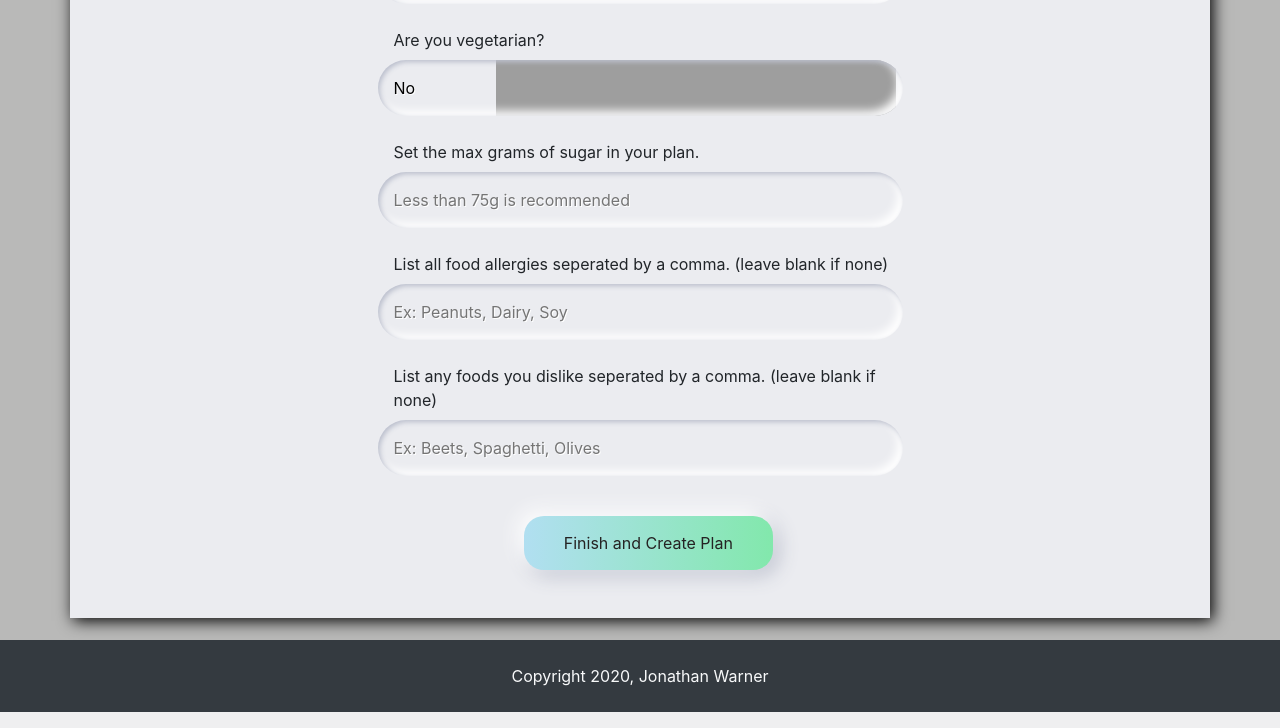
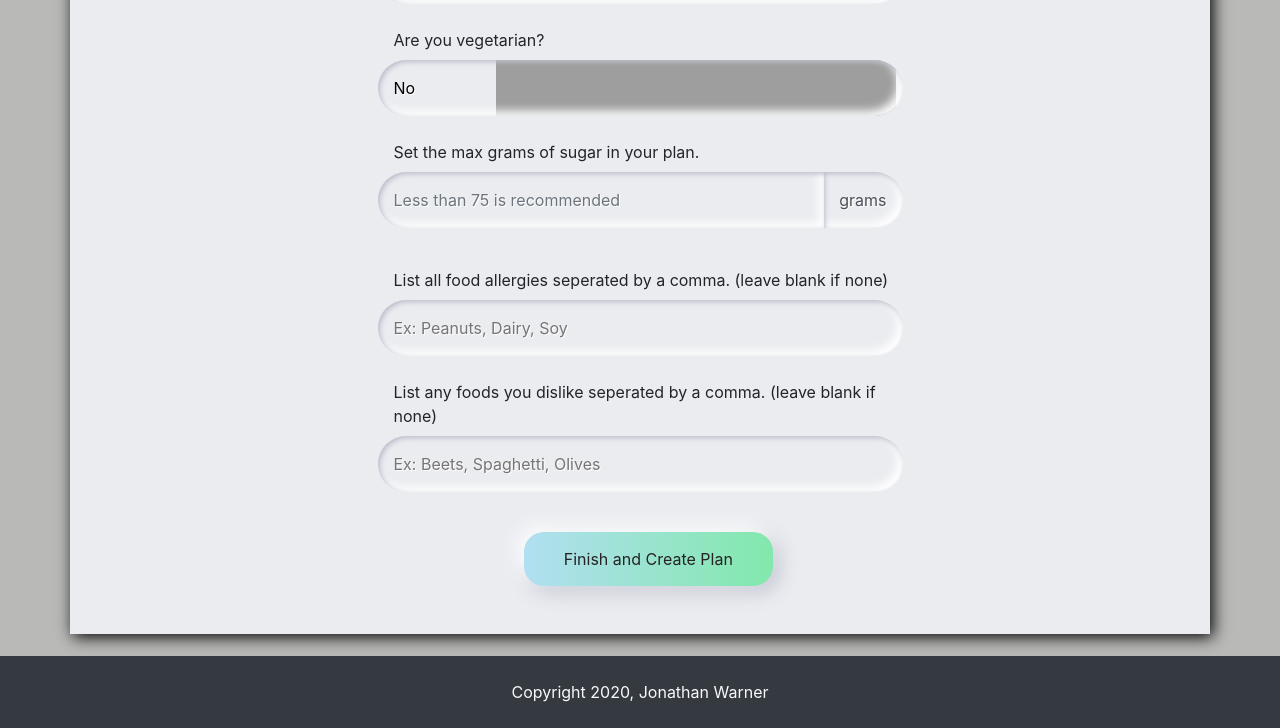
Before and after one commit to jewarner57/Hobbit-Meal-Planner, a Flask app: page /createPlan in a window 1280 px wide. Shown: the part 536-1264 px from the top of the page. Run offline with Flask 2, Linux system fonts and the light colour scheme; grey boxes are pictures that could not be loaded.

Commit message:
added side addon for sugar input amount "grams"

```diff
--- a/static/styles.css
+++ b/static/styles.css
@@ -46,6 +46,7 @@ footer {
 }
 
 .neo_input {
+    height: 56px;
     width: 16px;
     box-shadow:  inset 2px 2px 5px #BABECC, inset -5px -5px 10px #FFF;
     width: 100%;
--- a/templates/createPlan.html
+++ b/templates/createPlan.html
@@ -35,9 +35,14 @@
 
                             <!-- max sugar -->
                             <label for="sugar" class="ml-3 mt-4">Set the max grams of sugar in your plan.</label>
-                            <input id="sugar" class="neo_input" type="number" name="sugar"
-                                placeholder="Less than 75g is recommended" />
-
+                            <div class="input-group mb-3">
+                                <input type="number" id="sugar" class="form-control neo_input"
+                                    placeholder="Less than 75 is recommended" name="sugar" aria-label="Max Sugar Amount"
+                                    aria-describedby="basic-addon2">
+                                <div class="input-group-append">
+                                    <span class="input-group-text neo_input" id="basic-addon2">grams</span>
+                                </div>
+                            </div>
 
                             <!-- allergens -->
                             <label for="allergy" class="ml-3 mt-4">List all food allergies seperated by a
```
